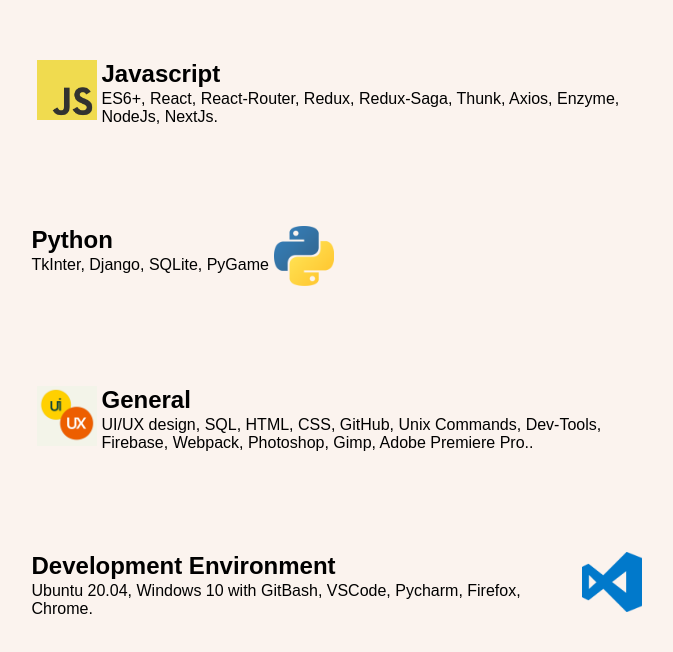
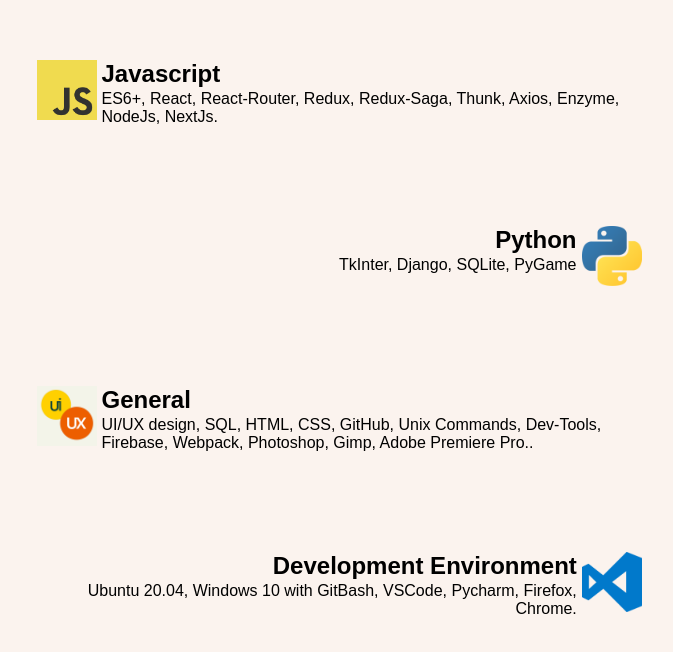
Before and after one commit to Kwarn/portfolio, a React (Create React App) app: page / in a window 1280 px wide. Shown: the part 1450-2102 px from the top of the page, without its empty margins (301-974 px from the left). Built offline with nearby package versions, Linux system fonts and the light colour scheme.

Commit message:
functionality added: prop added to allow alignment of child elements of FadeInSection

```diff
--- a/src/containers/FadeInSection/FadeInSection.js
+++ b/src/containers/FadeInSection/FadeInSection.js
@@ -1,7 +1,7 @@
 import React, { useState, useEffect, useRef } from 'react'
 import classes from './FadeInSection.module.css'
 
-function FadeInSection({ fadeDirection, children }) {
+function FadeInSection({ fadeDirection, childAlignDirection, children }) {
   const [isVisible, setVisible] = useState(false)
   const [animationShouldStop, setAnimationShouldStop] = useState(false)
   const domRef = useRef()
@@ -28,11 +28,17 @@
     right: classes.FadeToRight,
   }
 
+  const alignChildDirection = {
+    left: classes.AlignChildLeft,
+    right: classes.AlignChildRight,
+    center: classes.AlignChildCenter,
+  }
+
   return (
     <div
       className={`${classes.FadeInSection} ${fadeDirections[fadeDirection]} ${
-        isVisible ? classes.isVisible : ''
-      }`}
+        alignChildDirection[childAlignDirection]
+      } ${isVisible ? classes.isVisible : ''}`}
       ref={domRef}
     >
       {children}
--- a/src/containers/FadeInSection/FadeInSection.module.css
+++ b/src/containers/FadeInSection/FadeInSection.module.css
@@ -3,7 +3,6 @@
   visibility: hidden;
   transition: opacity 0.6s ease-out, transform 1.2s ease-out;
   will-change: opacity, visibility;
-
 }
 
 .FadeToTop {
@@ -27,3 +26,16 @@
   transform: none;
   visibility: visible;
 }
+
+.AlignChildLeft {
+  text-align: left;
+}
+
+
+.AlignChildRight {
+  text-align: right;
+}
+
+.AlignChildCenter {
+  text-align: center;
+}
```
